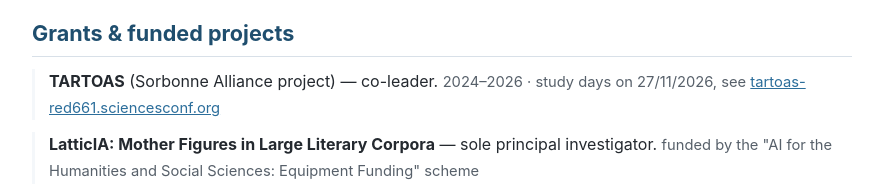
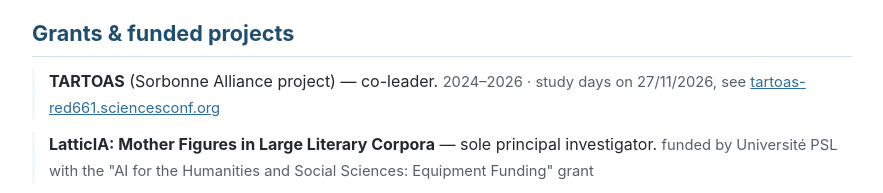
Before and after one commit to oseminck/oseminck.github.io, a plain HTML site: page index.html in a window 1280 px wide. Shown: the part 1760-1953 px from the top of the page, without its empty margins (198-1081 px from the left). Drawn offline with Linux system fonts and the light colour scheme.

Commit message:
Update index.html

```diff
--- a/index.html
+++ b/index.html
@@ -215,7 +215,7 @@
   </div>
   <div class="entry">
     <strong>LatticIA: Mother Figures in Large Literary Corpora</strong> &mdash; sole principal investigator.
-    <span class="meta">funded by the "AI for the Humanities and Social Sciences: Equipment Funding" scheme</span>
+    <span class="meta">funded by Université PSL with the "AI for the Humanities and Social Sciences: Equipment Funding" grant</span>
   </div>
   <div class="entry">
     <strong>Typsy-Acacia: Syntactic Typology and Acquisition of Grammatical Categories</strong> &mdash; principal investigator,
```
